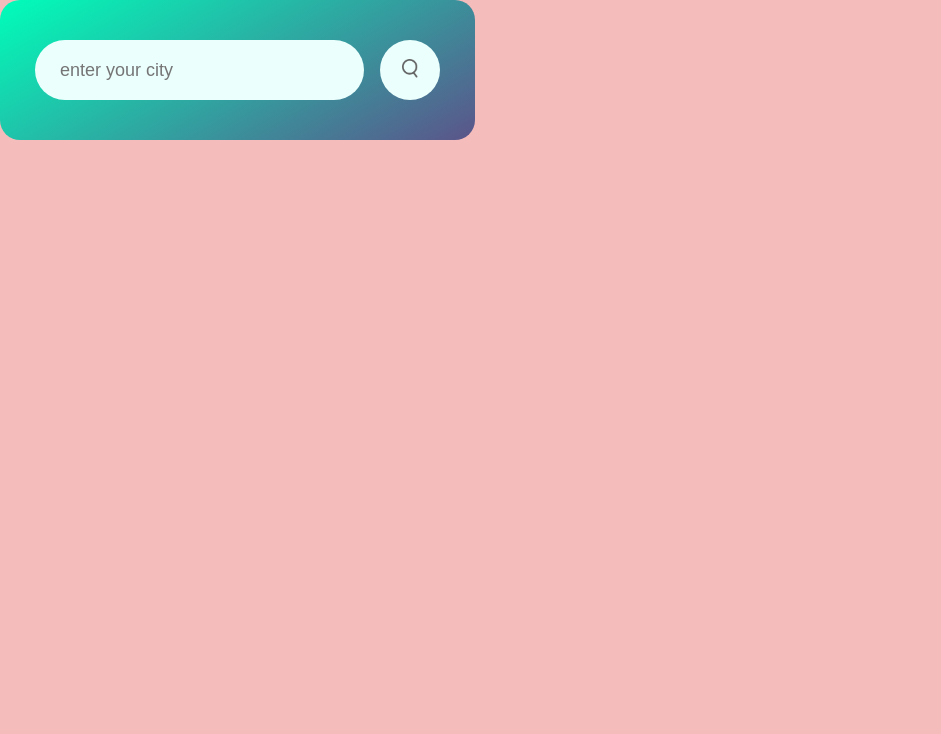
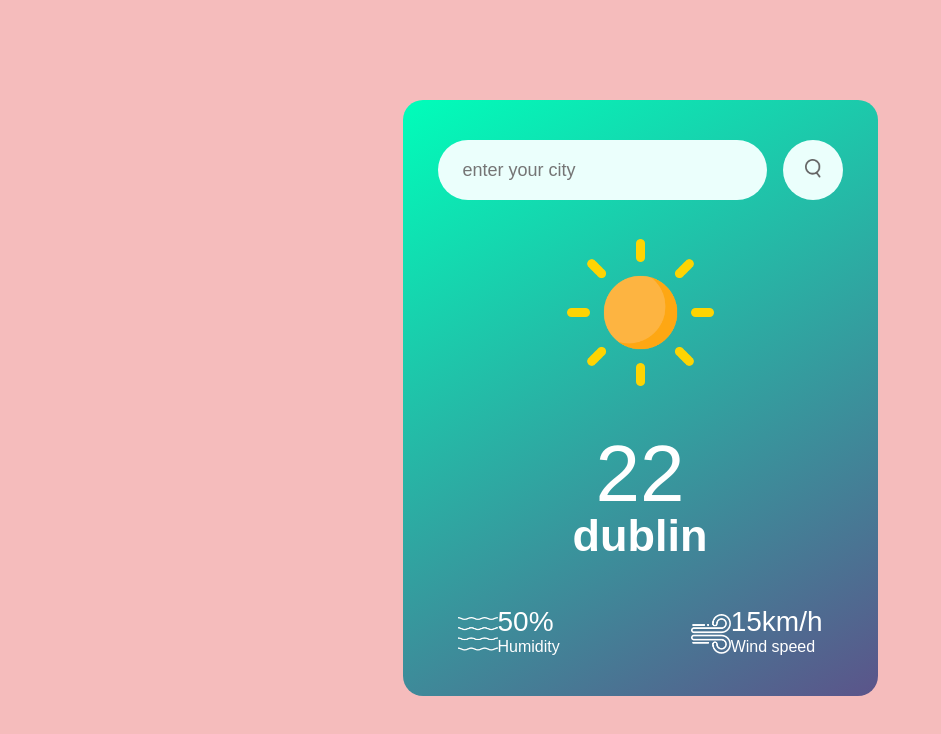
Before and after one commit to raheelaahmed/weather-forecast, a plain HTML site: page index.html in a window 1280 px wide. Shown: the whole page, without its empty margins (0-941 px from the left). Drawn offline with Linux system fonts and the light colour scheme.

Commit message:
add script

```diff
--- a/index.html
+++ b/index.html
@@ -12,6 +12,50 @@
         <input type="text" placeholder="enter your city" spellcheck="false" />
         <button><img src="assets/images/search.png" /></button>
       </div>
+      <div class="weather">
+        <img src=" assets/images/clear.png" class="weather-icon" />
+        <h1 class="temp">22</h1>
+        <h2 class="city">dublin</h2>
+        <div class="details">
+          <div class="cols">
+            <img src="assets/images/humidity.png">
+            <div>
+              <p class="humidity">50%</p>
+              <p>Humidity</p>
+             </div>
+          </div>
+           <div class="cols">
+            <img src="assets/images/wind.png">
+            <div>
+              <p class="wind">15km/h</p>
+              <p>Wind speed</p>
+        </div>
+      </div>
     </div>
+    <script>
+      const apikey = "75abea48d5a77b0e90f85c13b8561032";
+      const apiurl="https://api.openweathermap.org/data/2.5/weather?units=metric&q=";
+      const searchBox= document.querySelector(".search input");
+       const searchBtn= document.querySelector(".search button");
+      async function checkweather(city){
+        const response = await fetch(apiurl+ city +`&appid=${apikey}`);
+        var data = await response.json();
+        console.log(data);
+
+      document.querySelector(".city").innerHTML = data.name;
+      document.querySelector(".temp").innerHTML = math.round (data.main.temp) + "°C";
+      document.querySelector(".humidity").innerHTML = data.main.humidity + "%";
+       document.querySelector(".wind").innerHTML = data.wind.speed + "km/h";
+
+      };
+      searchBtn.addEventListener("click", ()=>{
+        checkweather(searchBox.value);
+
+      } )
+
+
+
+
+    </script>
   </body>
 </html>
--- a/style.css
+++ b/style.css
@@ -16,7 +16,7 @@ body {
         max-width: 475px;
         background: linear-gradient(150deg, #00feba, #5b548a);
         color: white;
-        margin: 100px, auto, 0;
+        margin: 100px auto 0;
         border-radius: 20px;
         padding: 40px 35px;
 
@@ -63,3 +63,50 @@ body {
     .search button img {
         width: 16px;
     }
+
+    .weater-icon {
+        width: px;
+        margin-top: 30px;
+    }
+
+    .weather h1 {
+        font-size: 80px;
+        font-weight: 500;
+    }
+
+    .weather h2 {
+        font-size: 45px;
+        font-weight: 400px;
+        margin-top: -10px;
+
+    }
+
+    .details {
+        display: flex;
+        align-items: center;
+        justify-content: space-between;
+
+        padding: 0 20px;
+        margin-top: 50px;
+
+
+    }
+
+    .cols {
+        display: flex;
+        align-items: center;
+        text-align: left;
+
+    }
+
+    .cols img {
+        width: 40px;
+
+    }
+
+    .humidity,
+    .wind {
+        font-size: 28px;
+        margin-top: -6px;
+    }
+}
```
Also changed, not shown: assets/images/clear.png (added), assets/images/clouds.png (added), assets/images/drizzle.png (added), assets/images/humidity.png (added), assets/images/mist.png (added), assets/images/rain.png (added), assets/images/snow.png (added), assets/images/wind.png (added).
